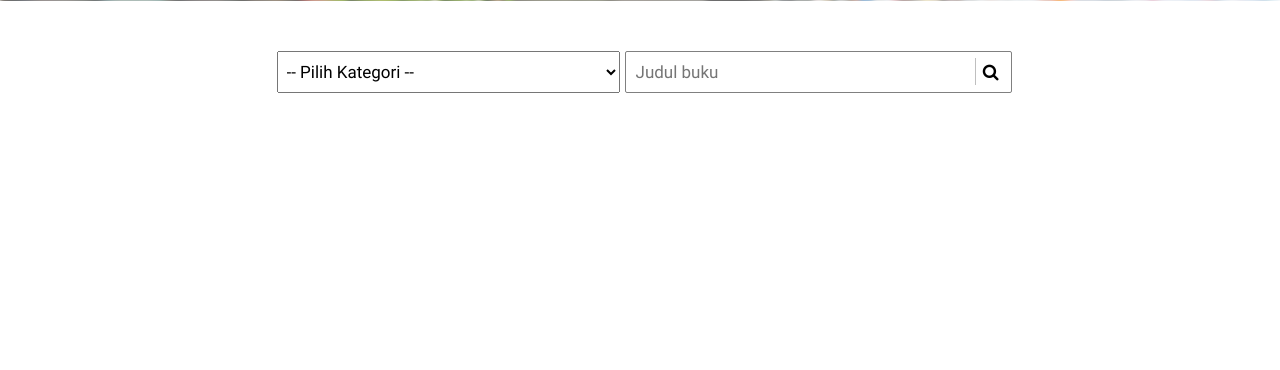
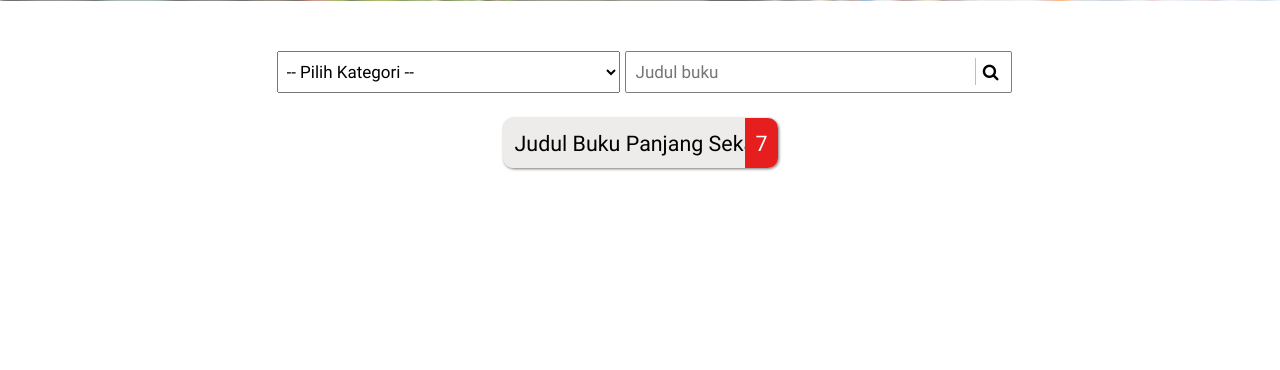
Before and after one commit to WildanZq/ProjectLibrary, a CodeIgniter app: page /database/ in a window 1280 px wide. Shown: the part 799-1169 px from the top of the page. Run offline with CodeIgniter, Linux system fonts and the light colour scheme.

Commit message:
Add list buku

```diff
--- a/application/views/index_view.php
+++ b/application/views/index_view.php
@@ -102,8 +102,9 @@
                 </form>
             </div>
             <div class="book-list">
-              <div class="">
-
+              <div class="book-item">
+                <div><span>Judul Buku Panjang Sekali</span></div>
+                <div>7</div>
               </div>
             </div>
         </div>
--- a/assets/css/index_style.css
+++ b/assets/css/index_style.css
@@ -117,6 +117,53 @@
     justify-content: center;
     width: 100%;
 }
+.book-list {
+    margin-top: 20px;
+    display: flex;
+    flex-wrap: wrap;
+    justify-content: center;
+    align-items: flex-start;
+}
+.book-item {
+    border-radius: 10px;
+    padding-left: 5px;
+    box-shadow: 1px 1px 3px #777777;
+    height: 50px;
+    width: 270px;
+    background: #eeebeb;
+    overflow: hidden;
+    margin: 5px 55px;
+    position: relative;
+    cursor: pointer;
+    display: flex;
+    align-items: center;
+}
+.book-item:hover {
+    border-radius: 0;
+}
+.book-item * {
+    font-size: .65em;
+}
+.book-item span {
+    font-size: 1em;
+}
+.book-item div:first-child {
+    margin: 0;
+    padding: 7px;
+    overflow: hidden;
+    width: auto;
+}
+.book-item div:nth-child(2) {
+   position: absolute;
+   right: 0;
+   top: 0;
+   color: white;
+   background: #e61e1e;
+   height: 100%;
+   padding: 0 10px;
+   display: flex;
+   align-items: center;
+}
 .s-wrapper {
     padding: 0;
     position: relative;
```
